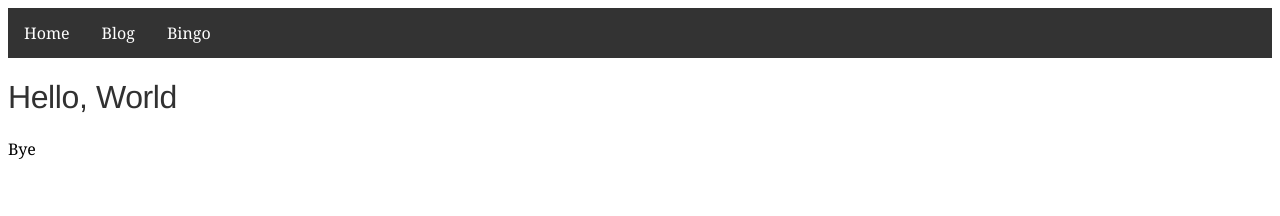
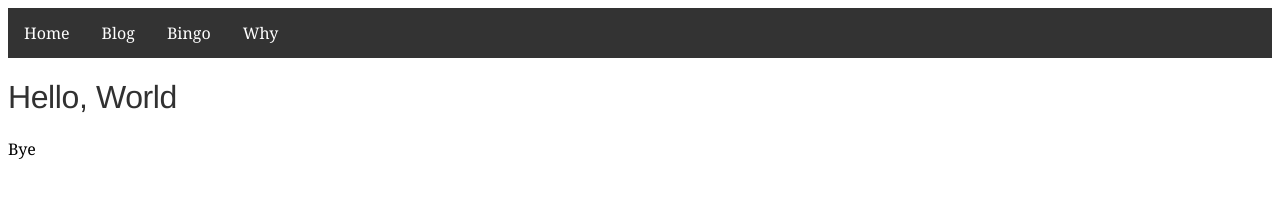
Before and after one commit to mjfrancki/mjfrancki.github.io, a Jekyll site: the page built from index.html, in a window 1280 px wide. Shown: the top 216 px of the page. Built offline with Jekyll 4.4.1, drawn with Linux system fonts in a browser that asks for light colours; Markdown is read by kramdown in place of the engine named in the settings.

Commit message:
nav links

```diff
--- a/_includes/nav.html
+++ b/_includes/nav.html
@@ -3,5 +3,7 @@
       <li><a href="http://www.mfrancki.com/index.html"> Home </a> </li>
       <li><a href="http://www.mfrancki.com/blog.html"> Blog </a> </li>
       <li><a href="http://www.mfrancki.com/Bingo/Bingo.html"> Bingo </a> </li>
+      <li><a href="http://www.mfrancki.com/Bingo/Bingo.html"> Why </a> </li>
+
     <ul>
 </nav>
```
